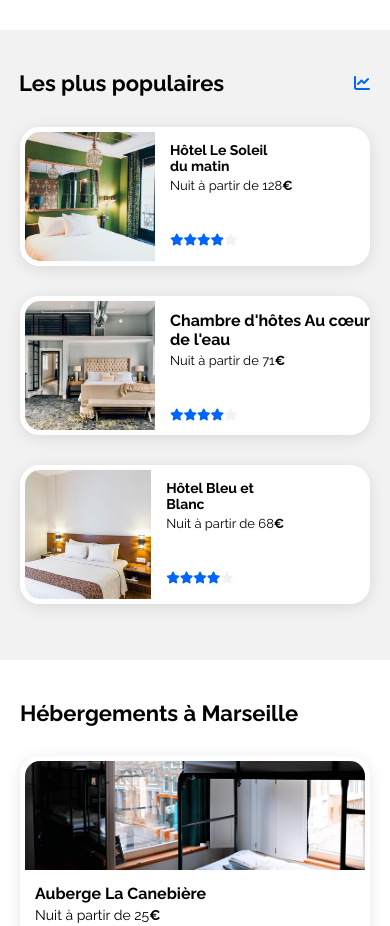
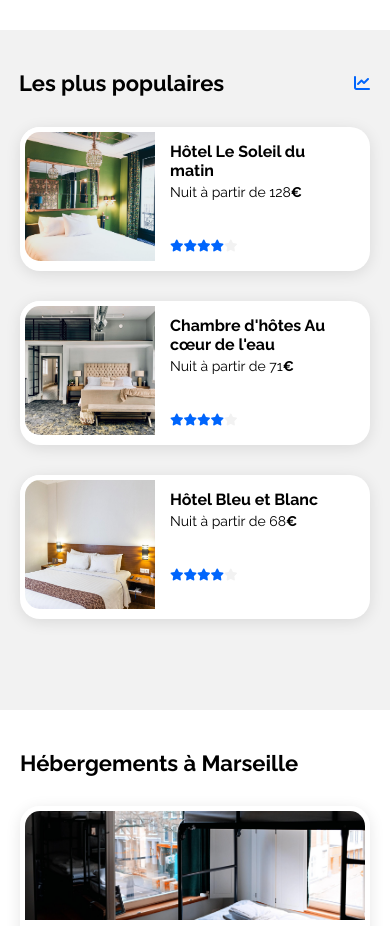
Before and after one commit to Akaiin/Booki, a plain HTML site: page index.html in a window 390 px wide. Shown: the part 620-1546 px from the top of the page. Drawn offline with Linux system fonts and the light colour scheme.

Commit message:
update responsive

```diff
--- a/CSS/style.css
+++ b/CSS/style.css
@@ -20,7 +20,10 @@ a {
     color: black;
 }
 
-.header, .search__section, .activity__section, .footer {
+.header,
+.search__section,
+.activity__section,
+.footer {
     margin-left: 20px;
     margin-right: 20px;
 }
@@ -156,7 +159,7 @@ a {
     background-color: white;
 }
 
-.filters__btn:hover{
+.filters__btn:hover {
     background-color: #DEEBFF;
 }
 
@@ -201,7 +204,7 @@ a {
     border-radius: 20px;
     background-color: #F2F2F2;
     height: 626px;
-    width: 880px;
+    width: 65.67%;
     border-radius: 20px;
     padding: 42px 40px 0px 40px;
 }
@@ -222,13 +225,13 @@ a {
     height: 428px;
 }
 
-.card{
+.card {
     background: #FFFFFF;
     border-radius: 20px;
     box-shadow: 0px 3px 15px rgba(0, 0, 0, 0.1);
 }
 
-.card__photo{
+.card__photo {
     object-fit: cover;
 }
 
@@ -274,7 +277,7 @@ a {
 
 .lodging__card {
     height: 199px;
-    width: 246px;
+    width: 30%;
 }
 
 .lodging__card__text {
@@ -285,7 +288,7 @@ a {
     border: 5px solid #FFFFFF;
     border-radius: 20px 20px 0px 0px;
     height: 119px;
-    width: 246px;
+    width: 100%;
 }
 
 .lodging__show-more {
@@ -296,7 +299,7 @@ a {
 
 .popular {
     height: 100%;
-    width: 400px;
+    width: 31.4%;
     background-color: #F2F2F2;
     border-radius: 20px;
     padding: 40px 35px 0 35px;
@@ -321,13 +324,13 @@ a {
 .popular__card__link {
     display: flex;
     margin-bottom: 33px;
-    width: 338px;
+    width: 100%;
     height: 139px;
 }
 
 .popular__card__photo {
     height: 139px;
-    width: 137px;
+    width: 40%;
     border: 5px solid #FFFFFF;
     border-radius: 20px 0px 0px 20px;
 }
@@ -337,11 +340,11 @@ a {
     margin-top: 10px;
     margin-left: 10px;
     height: 110px;
-    width: 160px;
+    max-width: 160px;
 }
 
 .card__title--small {
-    width: 169px;
+    max-width: 169px;
 }
 
 .popular__card__price {
@@ -374,7 +377,7 @@ a {
 }
 
 .activity__card:nth-child(3) .activity__photo {
-    filter:brightness(1.1) saturate(1.1);
+    filter: brightness(1.1) saturate(1.1);
 }
 
 .activity__card__text {
@@ -393,6 +396,12 @@ a {
     padding-left: 70px;
 }
 
+.footer__left,
+.footer__middle,
+.footer__right {
+    width: 35.7%;
+}
+
 .footer__title {
     font-weight: 700;
     font-size: 18px;
@@ -408,77 +417,6 @@ a {
     font-weight: 400;
     font-size: 16px;
     line-height: 19px;
-}
-
-@media screen and (max-width: 1324px) {
-
-    .lodging__section {
-        flex-direction: column;
-        height: auto;
-    }
-
-    .lodging__left-container {
-        width: 100%;
-        height: 850px;
-        margin-bottom: 53px;
-    }
-
-    .lodging__cards-container {
-        height: auto;
-        margin-bottom: 20px;
-    }
-
-    .lodging__card {
-        width: 48%;
-        min-width: 246px;
-        min-height: 200px;
-        margin-bottom: 20px;
-    }
-
-    .lodging__card__photo {
-        width: 100%;
-        height: 60%;
-    }
-
-    .popular {
-        width: 100%;
-        height: 278px;
-    }
-
-    .popular__cards-container {
-        display: flex;
-        justify-content: space-between;
-        height: 139px;
-        width: auto;
-    }
-
-    .popular__card__link {
-        height: 144px;
-        width: auto;
-        min-width: 274px;
-    }
-
-    .popular__card__photo {
-        width: 101px;
-    }
-
-    .popular__card__text {
-        width: 120px;
-    }
-
-    .popular__card__title {
-        font-size: 14px;
-        width: 104px;
-    }
-
-    .popular__card__title--size {
-        width: 111px;
-    }
-
-    .popular__card__price {
-        font-size: 13px;
-        margin-bottom: 12px;
-    }
 }
 
 @media screen and (max-width: 1290px) {
@@ -528,7 +466,15 @@ a {
     }
 }
 
-@media screen and (max-width: 1155px ) {
+@media screen and (max-width: 1155px) {
+
+    .card__title {
+        font-size: 14px;
+    }
+
+    .card__price {
+        font-size: 12px;
+    }
 
     .activity__card {
         width: 200px;
@@ -546,34 +492,12 @@ a {
 
 }
 
-@media screen and (max-width: 1040px) {
+@media screen and (max-width: 1013px) {
 
-    .popular__card__link {
-        min-width: 250px;
-        width: 252px;
-        height: 144px;
+    .card__title {
+        font-size: 13px;
     }
-
-    .popular__card__photo {
-        width: 101px;
 }
-
-    .popular__card__title {
-        font-size: 14px;
-        width: 104px;
-    }
-
-    .card__title--small {
-        width: 111px;
-    }
-
-    .popular__card__price {
-        font-size: 13px;
-        margin-bottom: 12px;
-    }
-
-}
-
 
 @media screen and (max-width: 991px) {
 
@@ -582,20 +506,42 @@ a {
     }
 
     .lodging__section {
-        height: 960px;
+        flex-direction: column;
+        height: auto;
     }
 
     .lodging__left-container {
         margin-bottom: 53px;
         height: 626px;
+        width: 100%;
     }
 
-    .lodging__card {
-        width: 246px;
+    .popular {
+        width: 100%;
+        height: 278px;
     }
 
-    .lodging__card__photo {
-        width: 246px;
+    .popular__cards-container {
+        display: flex;
+        gap: 23px;
+        height: 139px;
+    }
+
+    .card {
+        width: 31.4%;
+    }
+
+    .card__title {
+        font-size: 16px;
+    }
+
+    .card__price {
+        font-size: 14px;
+    }
+
+    .popular__card__link {
+        height: 144px;
+        width: auto;
     }
 
     .activity__title {
@@ -632,85 +578,6 @@ a {
 
 }
 
-@media screen and (max-width:973px) {
-
-    .lodging__section {
-        height: auto;
-        margin-bottom: 105px;
-    }
-
-     .lodging__left-container {
-        width: 100%;
-        height: 850px;
-    }
-
-    .lodging__card {
-        width: 48%;
-        min-width: 246px;
-        min-height: 200px;
-
-    }
-
-    .lodging__card__photo {
-        width: 100%;
-        height: 60%;
-    }
-
-    .card {
-        height: 139px;
-    }
-
-    .popular {
-        height: 630px;
-    }
-
-    .popular__card__link {
-        width: 100%;
-    }
-
-    .popular__card__photo {
-        width: 40%;
-    }
-
-    .popular__card__text {
-        display: block;
-        width: 60%;
-    }
-
-    .popular__card__title--size {
-        width: 169px;
-    }
-
-    .popular__card__price {
-        margin-bottom: 40px;
-    }
-
-    .popular__cards-container {
-        flex-direction: column;
-        gap: 30px;
-    }
-
-    .activity__cards-container {
-        display: block;
-    }
-
-    .activity__card {
-        margin-bottom: 24px;
-        height: 190px;
-        width: auto;
-    }
-
-    .activity__card__photo {
-        height: 134px;
-        width: 100%;
-    }
-
-    .activity__card:nth-child(4) .activity__card__text {
-        width: auto;
-    }
-
-}
-
 @media screen and (max-width:948px) {
 
     .filters__btn {
@@ -718,18 +585,6 @@ a {
     }
 }
 
-@media screen and (max-width:922px) {
-
-    .footer {
-        flex-direction: column;
-        height: 500px;
-    }
-
-    .footer__list {
-        margin-bottom: 40px;
-    }
-
-}
 
 @media screen and (max-width:900px) {
 
@@ -738,7 +593,19 @@ a {
     }
 }
 
-@media screen and (max-width:767px) {
+@media screen and (max-width:820px) {
+
+    .popular__card__title,
+    .card__title--small {
+        font-size: 14px;
+    }
+
+    .popular__card__price {
+        font-size: 12px;
+    }
+}
+
+@media screen and (max-width:768px) {
 
     .header {
         align-items: initial;
@@ -828,26 +695,89 @@ a {
         height: 119px;
     }
 
+    .popular__card__title,
+    .card__title--small {
+        font-size: 16px;
+    }
+
     .lodging__show-more {
         display: none;
     }
 
     .popular {
+        height: 680px;
         border-radius: 0px;
         padding-left: 20px;
         padding-right: 20px;
     }
 
+    .card {
+        width: 100%;
+    }
+
+    .popular__card__link {
+        width: 100%;
+        margin-bottom: 0px;
+    }
+
+    .popular__card__photo {
+        width: 40%;
+    }
+
+    .popular__card__text {
+        display: block;
+        width: 60%;
+    }
+
+    .popular__card__title--size {
+        width: 169px;
+    }
+
+    .popular__card__price {
+        font-size: 14px;
+        margin-bottom: 40px;
+    }
+
+    .popular__cards-container {
+        flex-direction: column;
+        gap: 30px;
+    }
+
+
     .lodging__popular__title {
         margin-left: -1px;
     }
 
+    .activity__cards-container {
+        display: block;
+    }
+
+    .activity__card {
+        margin-bottom: 24px;
+        height: 190px;
+        width: auto;
+    }
+
+    .activity__card__photo {
+        height: 134px;
+        width: 100%;
+    }
+
+    .activity__card:nth-child(4) .activity__card__text {
+        width: auto;
+    }
+
     .footer {
+        flex-direction: column;
+        height: 500px;
         margin-left: 0px;
         margin-right: 0px;
         padding-left: 40px;
     }
 
+    .footer__list {
+        margin-bottom: 40px;
+    }
 }
 
 @media screen and (max-width:527px) {
```
Lines whose indentation alone changed are shown as unchanged.
